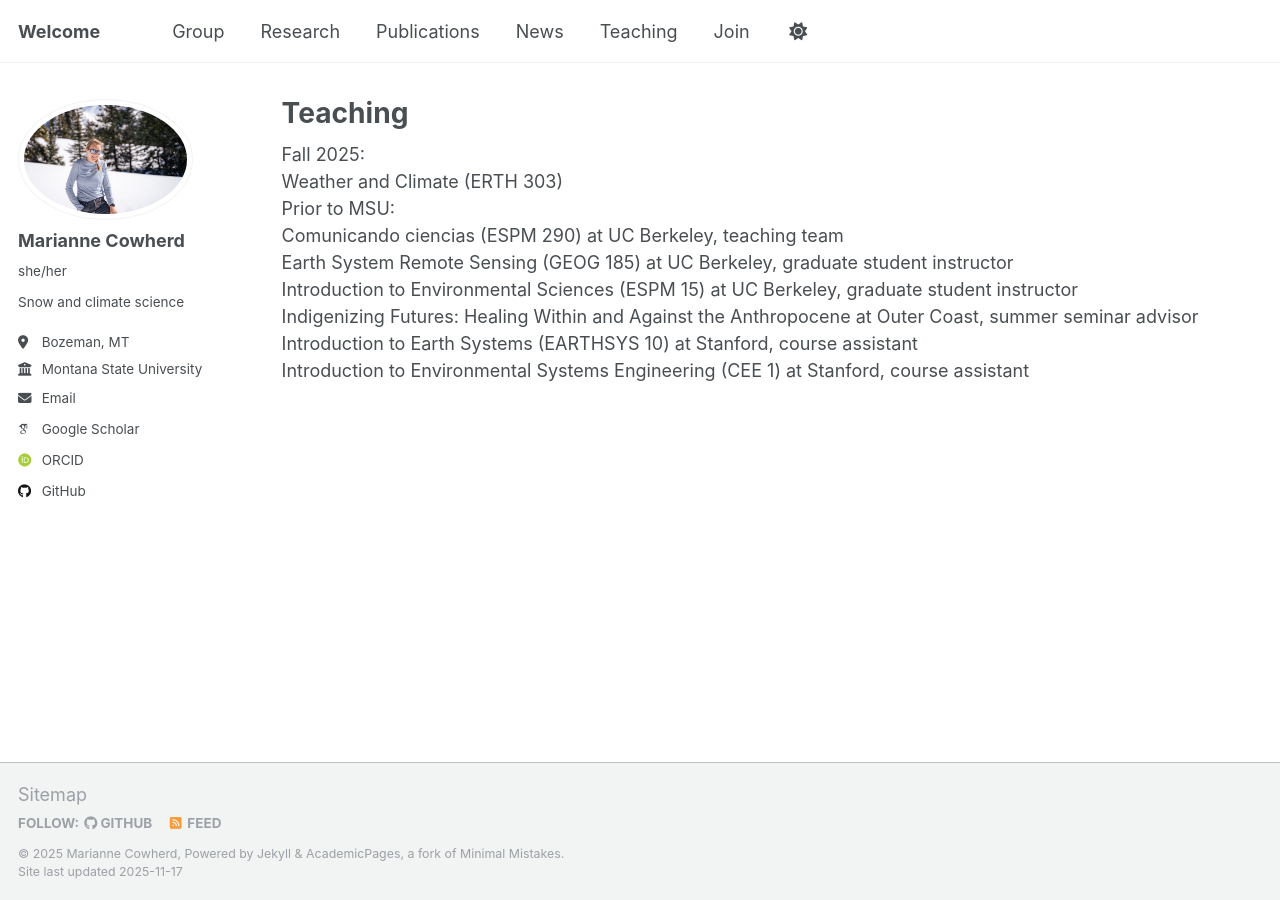
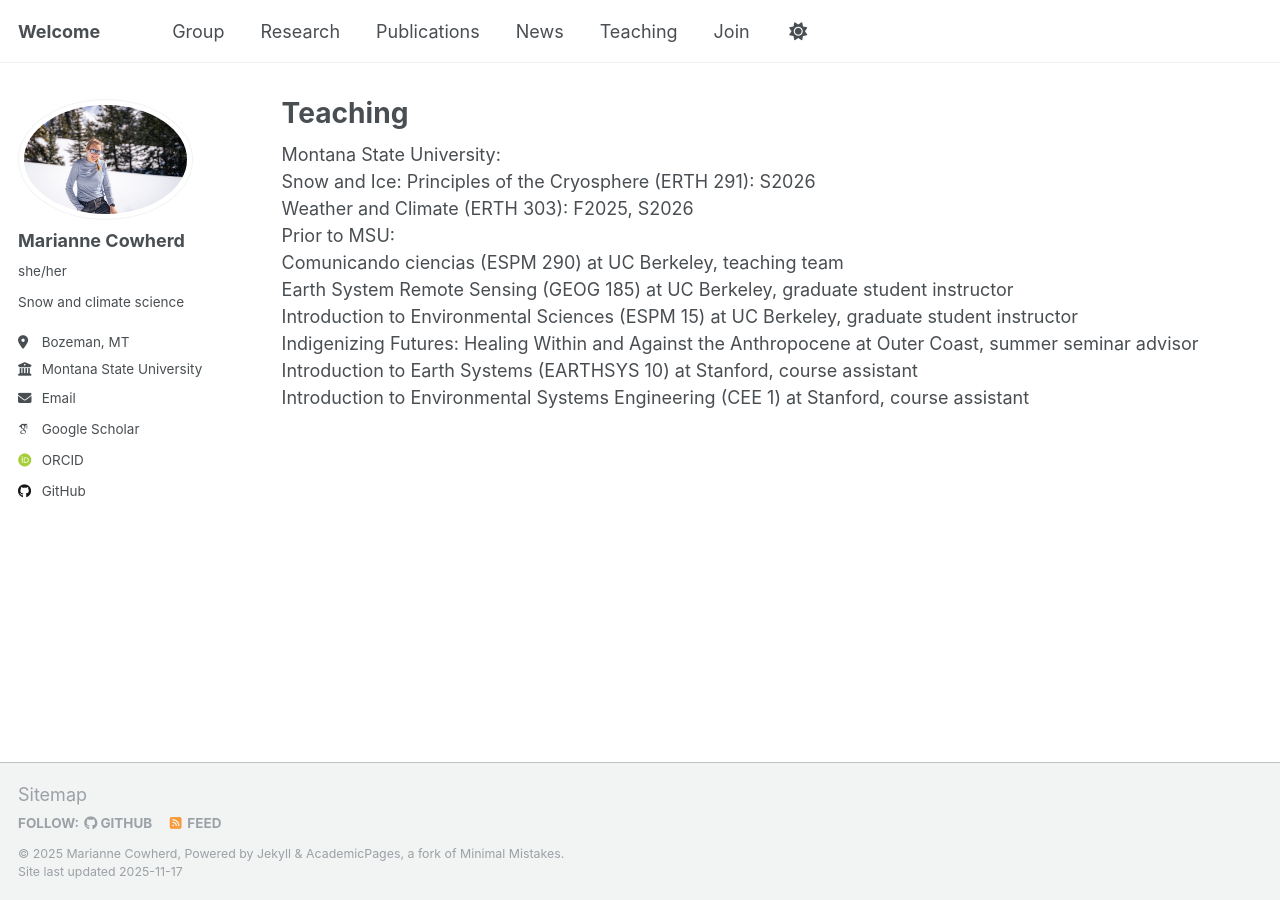
Before and after one commit to mariannecowherd/mariannecowherd.github.io, a Jekyll site: the page built from _pages/teaching.html, in a window 1280 px wide. Built offline with Jekyll 4.4.1, drawn with Linux system fonts in a browser that asks for light colours; some web fonts are replaced; a script that is not in the unit is left out.

Commit message:
Update teaching.html

```diff
--- a/_pages/teaching.html
+++ b/_pages/teaching.html
@@ -4,8 +4,9 @@ title: "Teaching"
 permalink: /teaching/
 author_profile: true
 ---
-Fall 2025: <br>
-Weather and Climate (ERTH 303)<br>
+Montana State University:<br>
+Snow and Ice: Principles of the Cryosphere (ERTH 291): S2026<br>
+Weather and Climate (ERTH 303): F2025, S2026<br>
 
 Prior to MSU:<br>
 Comunicando ciencias (ESPM 290) at UC Berkeley, teaching team<br>
```
